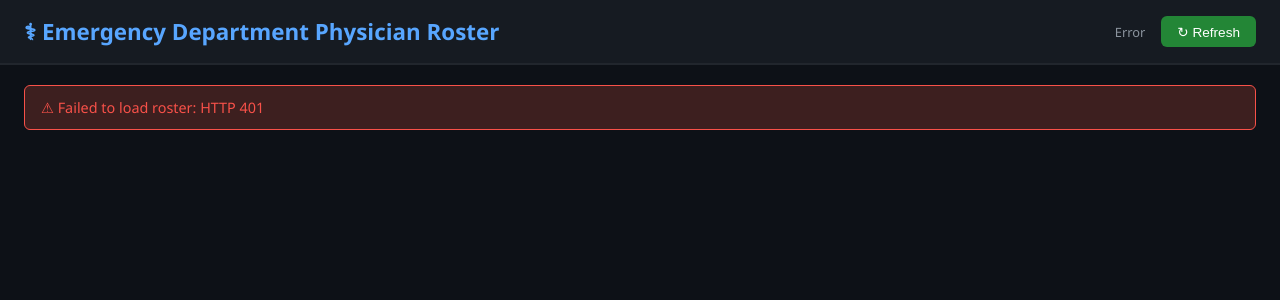
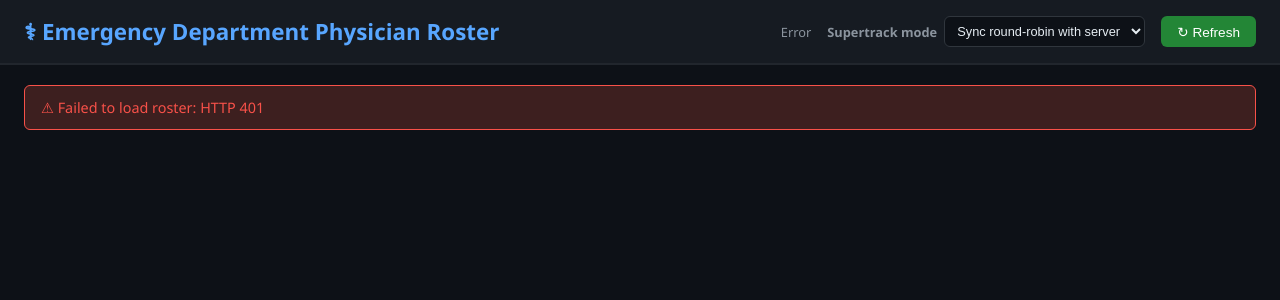
Before and after one commit to reederje/cuh-waterfall-roster, a Flask app: template templates/index.html in a window 1280 px wide. Shown: the top 300 px of the page. Run offline with Flask 3, Linux system fonts and the light colour scheme; the template is opened without the code that fills it, so the values that code supplies are empty; some libraries are stand-ins or nearby versions.

Commit message:
Add supertrack round-robin mode settings and local storage management

```diff
--- a/templates/index.html
+++ b/templates/index.html
@@ -37,6 +37,28 @@
       font-size: 0.8rem;
       color: #8b949e;
       white-space: nowrap;
+    }
+
+    .settings-group {
+      display: flex;
+      align-items: center;
+      gap: 0.45rem;
+      color: #8b949e;
+      font-size: 0.8rem;
+      white-space: nowrap;
+    }
+
+    .settings-group label {
+      font-weight: 600;
+    }
+
+    .settings-group select {
+      background: #0d1117;
+      color: #e6edf3;
+      border: 1px solid #30363d;
+      border-radius: 6px;
+      padding: 0.35rem 0.5rem;
+      font-size: 0.8rem;
     }
 
     #refresh-btn {
@@ -249,6 +271,13 @@
   <header>
     <h1>⚕ Emergency Department Physician Roster</h1>
     <span id="status-bar">Loading…</span>
+    <div class="settings-group">
+      <label for="rr-mode-select">Supertrack mode</label>
+      <select id="rr-mode-select">
+        <option value="sync">Sync round-robin with server</option>
+        <option value="local">Keep my own round-robin</option>
+      </select>
+    </div>
     <button id="refresh-btn">↻ Refresh</button>
   </header>
 
@@ -262,10 +291,15 @@
   <script src="https://cdn.socket.io/4.7.5/socket.io.min.js" crossorigin="anonymous"></script>
   <script>
     const REFRESH_INTERVAL_MS = 15 * 60 * 1000; // 15 minutes
+    const RR_MODE_STORAGE_KEY = 'supertrackRoundRobinMode';
+    const RR_LOCAL_STATE_STORAGE_KEY = 'supertrackRoundRobinLocalState';
+    const RR_MODE_SYNC = 'sync';
+    const RR_MODE_LOCAL = 'local';
     let refreshTimer = null;
     let lastAreas = [];
-    const supertrackRoundRobinNext = {};
     const socket = io();
+    const supertrackRoundRobinNext = loadLocalRoundRobinState();
+    let roundRobinMode = loadRoundRobinMode();
 
     // ── Helpers ────────────────────────────────────────────────────
 
@@ -285,6 +319,46 @@
       return `${p.name}|${p.shift_start}|${p.shift_end}`;
     }
 
+    function loadRoundRobinMode() {
+      try {
+        const stored = window.localStorage.getItem(RR_MODE_STORAGE_KEY);
+        return stored === RR_MODE_LOCAL ? RR_MODE_LOCAL : RR_MODE_SYNC;
+      } catch (_) {
+        return RR_MODE_SYNC;
+      }
+    }
+
+    function saveRoundRobinMode(mode) {
+      try {
+        window.localStorage.setItem(RR_MODE_STORAGE_KEY, mode);
+      } catch (_) {
+        // Ignore storage failures so rendering still works.
+      }
+    }
+
+    function loadLocalRoundRobinState() {
+      try {
+        const raw = window.localStorage.getItem(RR_LOCAL_STATE_STORAGE_KEY);
+        if (!raw) return {};
+        const parsed = JSON.parse(raw);
+        return parsed && typeof parsed === 'object' ? parsed : {};
+      } catch (_) {
+        return {};
+      }
+    }
+
+    function saveLocalRoundRobinState() {
+      try {
+        window.localStorage.setItem(RR_LOCAL_STATE_STORAGE_KEY, JSON.stringify(supertrackRoundRobinNext));
+      } catch (_) {
+        // Ignore storage failures so rendering still works.
+      }
+    }
+
+    function isLocalRoundRobinMode() {
+      return roundRobinMode === RR_MODE_LOCAL;
+    }
+
     function setSupertrackState(nextState) {
       Object.keys(supertrackRoundRobinNext).forEach(key => delete supertrackRoundRobinNext[key]);
       if (nextState && typeof nextState === 'object') {
@@ -294,6 +368,44 @@
           }
         });
       }
+
+      if (isLocalRoundRobinMode()) {
+        saveLocalRoundRobinState();
+      }
+    }
+
+    function setRoundRobinMode(mode) {
+      roundRobinMode = mode === RR_MODE_LOCAL ? RR_MODE_LOCAL : RR_MODE_SYNC;
+      saveRoundRobinMode(roundRobinMode);
+      document.getElementById('rr-mode-select').value = roundRobinMode;
+    }
+
+    function reconcileRoundRobinState(areas) {
+      let stateChanged = false;
+      const supertrackAreaNames = new Set(areas.filter(area => area.is_supertrack).map(area => area.name));
+
+      Object.keys(supertrackRoundRobinNext).forEach(areaName => {
+        if (!supertrackAreaNames.has(areaName)) {
+          delete supertrackRoundRobinNext[areaName];
+          stateChanged = true;
+        }
+      });
+
+      areas.forEach(area => {
+        if (!area.is_supertrack || !area.current_physicians.length) {
+          return;
+        }
+
+        const currentKeys = area.current_physicians.map(physicianKey);
+        if (!currentKeys.includes(supertrackRoundRobinNext[area.name])) {
+          supertrackRoundRobinNext[area.name] = currentKeys[0];
+          stateChanged = true;
+        }
+      });
+
+      if (stateChanged && isLocalRoundRobinMode()) {
+        saveLocalRoundRobinState();
+      }
     }
 
     // ── Render ─────────────────────────────────────────────────────
@@ -301,6 +413,7 @@
     function renderAreas(areas) {
       const grid = document.getElementById('areas-grid');
       lastAreas = areas;
+      reconcileRoundRobinState(areas);
 
       if (!areas.length) {
         grid.innerHTML = '<p style="color:#8b949e;padding:1rem;">No shift data available for today.</p>';
@@ -377,6 +490,14 @@
           const clickedIdx = keys.indexOf(physKey);
           if (clickedIdx === -1) return;
 
+          if (isLocalRoundRobinMode()) {
+            const nextIdx = (clickedIdx + 1) % keys.length;
+            supertrackRoundRobinNext[areaName] = keys[nextIdx];
+            saveLocalRoundRobinState();
+            renderAreas(lastAreas);
+            return;
+          }
+
           socket.emit('advance_supertrack', {
             area_name: areaName,
             phys_key: physKey,
@@ -407,7 +528,9 @@
           errorBanner.style.display = 'block';
         }
 
-        setSupertrackState(data.supertrack_state || {});
+        if (!isLocalRoundRobinMode()) {
+          setSupertrackState(data.supertrack_state || {});
+        }
         renderAreas(data.areas || []);
 
         const updated = data.last_updated
@@ -437,7 +560,31 @@
       fetchRoster().finally(scheduleRefresh);
     });
 
+    document.getElementById('rr-mode-select').addEventListener('change', event => {
+      const nextMode = event.target.value === RR_MODE_LOCAL ? RR_MODE_LOCAL : RR_MODE_SYNC;
+
+      if (nextMode === roundRobinMode) {
+        return;
+      }
+
+      setRoundRobinMode(nextMode);
+
+      if (nextMode === RR_MODE_LOCAL) {
+        saveLocalRoundRobinState();
+        if (lastAreas.length) {
+          renderAreas(lastAreas);
+        }
+        return;
+      }
+
+      fetchRoster().finally(scheduleRefresh);
+    });
+
     socket.on('supertrack_state_updated', payload => {
+      if (isLocalRoundRobinMode()) {
+        return;
+      }
+
       if (!payload || typeof payload.area_name !== 'string') return;
 
       if (typeof payload.phys_key === 'string') {
@@ -452,6 +599,7 @@
     });
 
     // Initial load
+    setRoundRobinMode(roundRobinMode);
     fetchRoster().finally(scheduleRefresh);
   </script>
 </body>
```
